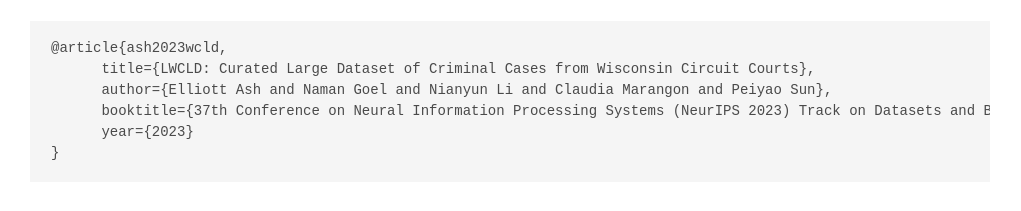
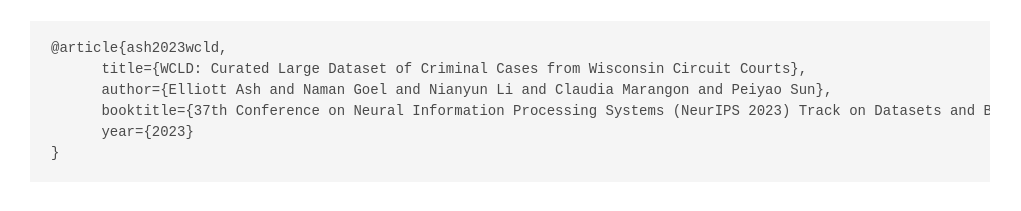
Before and after one commit to clezdata/wcld, a plain HTML site: page docs/index.html in a window 1280 px wide. Shown: the part 1025-1236 px from the top of the page, without its empty margins (130-1151 px from the left). Drawn offline with nearby package versions, Linux system fonts and the light colour scheme; some icons are missing; a web font is replaced by a local one.

Commit message:
fix typo in bibtex

```diff
--- a/docs/index.html
+++ b/docs/index.html
@@ -167,7 +167,7 @@
     <div class="container is-max-desktop content">
       <h2 class="title">BibTeX</h2>
       <pre><code>@article{ash2023wcld,
-      title={LWCLD: Curated Large Dataset of Criminal Cases from Wisconsin Circuit Courts},
+      title={WCLD: Curated Large Dataset of Criminal Cases from Wisconsin Circuit Courts},
       author={Elliott Ash and Naman Goel and Nianyun Li and Claudia Marangon and Peiyao Sun},
       booktitle={37th Conference on Neural Information Processing Systems (NeurIPS 2023) Track on Datasets and Benchmarks.},
       year={2023}
```
Also changed, not shown: 1 other file.
